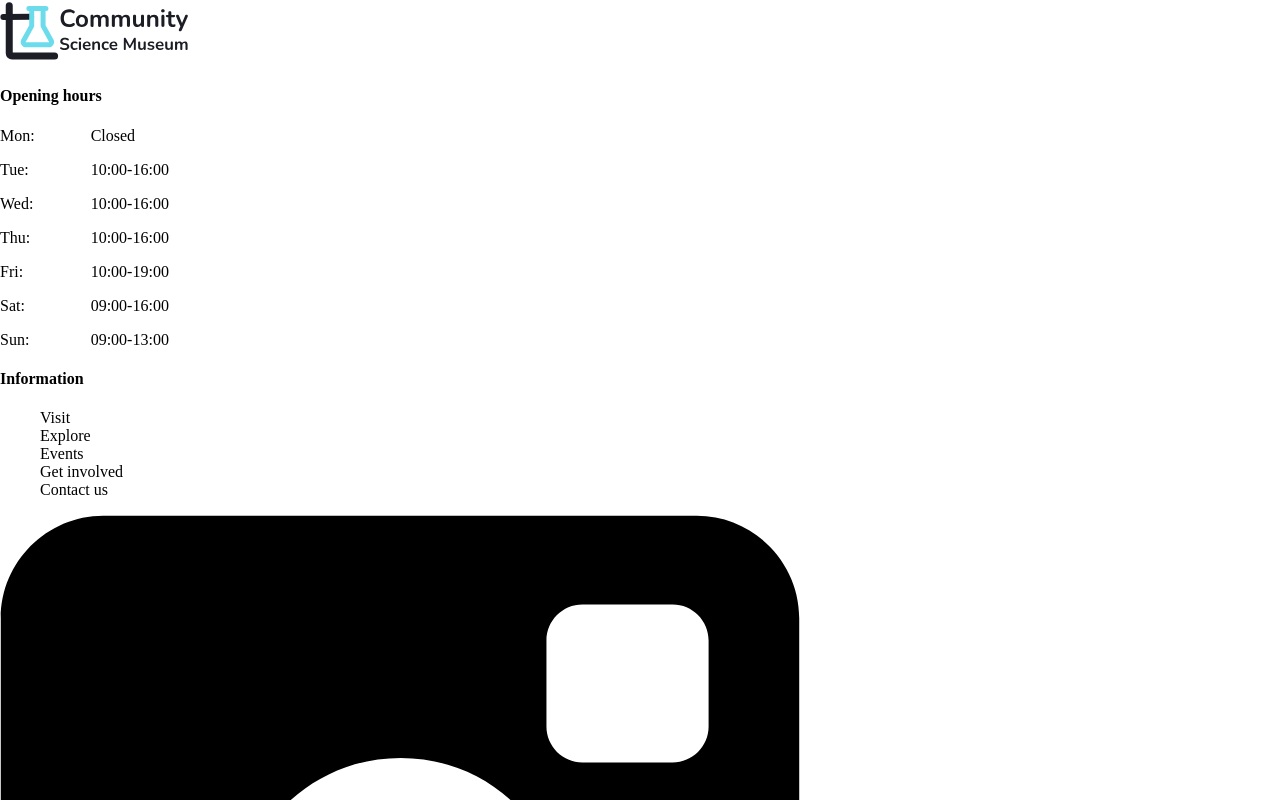
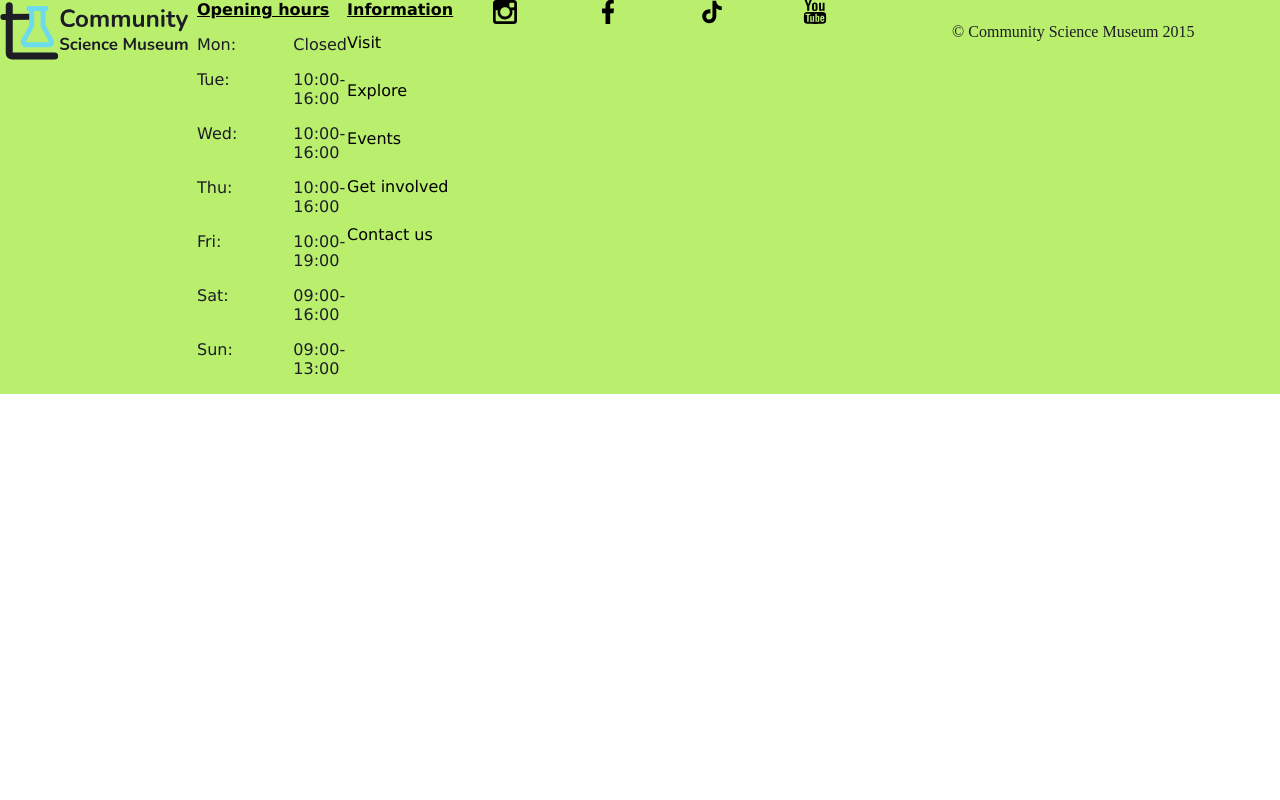
Before and after one commit to furuknappen/semester-project-2025, a plain HTML site: page exhibitions.html in a window 1280 px wide. Shown: the top 800 px of the page. Drawn offline with Linux system fonts and the light colour scheme.

Commit message:
continued footer

```diff
--- a/exhibitions.html
+++ b/exhibitions.html
@@ -61,8 +61,8 @@
         <div class="footer-logo-container">
           <img src="assets/svg/logo-small.svg" />
         </div>
-        <div>
-          <h4>Opening hours</h4>
+        <div class="opening-hours-container">
+          <span class="footer-headings">Opening hours</span>
           <dl>
             <dt>Mon:</dt>
             <dd>Closed</dd>
@@ -80,8 +80,8 @@
             <dd>09:00-13:00</dd>
           </dl>
         </div>
-        <div>
-          <h4>Information</h4>
+        <div class="information-container">
+          <span class="footer-headings">Information</span>
           <ul>
             <li><a href="visit.html"> Visit </a></li>
             <li><a href="explore.html"> Explore </a></li>
@@ -90,13 +90,15 @@
             <li><a href="coming-soon.html"> Contact us </a></li>
           </ul>
         </div>
-
-        <div class="social-media-container">
+        <div class="social-media-container flex">
           <img src="assets/svg/instagram.svg" />
           <img src="assets/svg/facebook.svg" />
           <img src="assets/svg/tiktok.svg" />
           <img src="assets/svg/youtube.svg" />
         </div>
+        <div class="copyright-container">
+          <p>&copy Community Science Museum 2015</p>
+        </div>
       </div>
     </footer>
   </body>
--- a/styles/footer.css
+++ b/styles/footer.css
@@ -2,4 +2,54 @@ dl {
   display: grid;
   grid-template-columns: auto 1fr;
   gap: 1rem;
+  color: var(--fontColor);
+  font-family: var(--header-font);
 }
+ul {
+  margin:0;
+  padding:0;
+  line-height: 3rem;
+  font-family: var(--header-font);
+}
+.footer-container {
+  display: flex;
+  flex-direction: column;
+  background-color: var(--green);
+  flex: wrap;
+}
+
+.social-media-container img {
+width: 24px;
+height:24px;
+color: var(--fontColor);
+}
+
+.social-media-container {
+  justify-self: center;
+  justify-items: center;
+  justify-content: space-around;
+
+}
+.copyright-container {
+  justify-items: center;
+}
+.footer-headings {
+  font-family: var(--header-font);
+  font-size: 1rem;
+  text-decoration: underline;
+  font-weight: 600;
+}
+ /* .............. iPads (tablets) - Landscape ............ */
+@media (min-width: 768px) {
+  .footer-container {
+    flex-direction: row;
+  }
+  .footer-logo-container img {
+    max-width: 15rem;
+  }
+  .social-media-container,
+  .copyright-container {
+    flex-basis: 100%;
+  }
+
+}
--- a/styles/variables.css
+++ b/styles/variables.css
@@ -7,4 +7,6 @@
 
   --round: 50px;
   --radius-box: 30px;
+  --header-font: 'Nunito','Verdana';
+  --p-font: 'Nunito Sans', 'Verdana';
 }
```
Also changed, not shown: assets/svg/logo-mob.svg (added).
